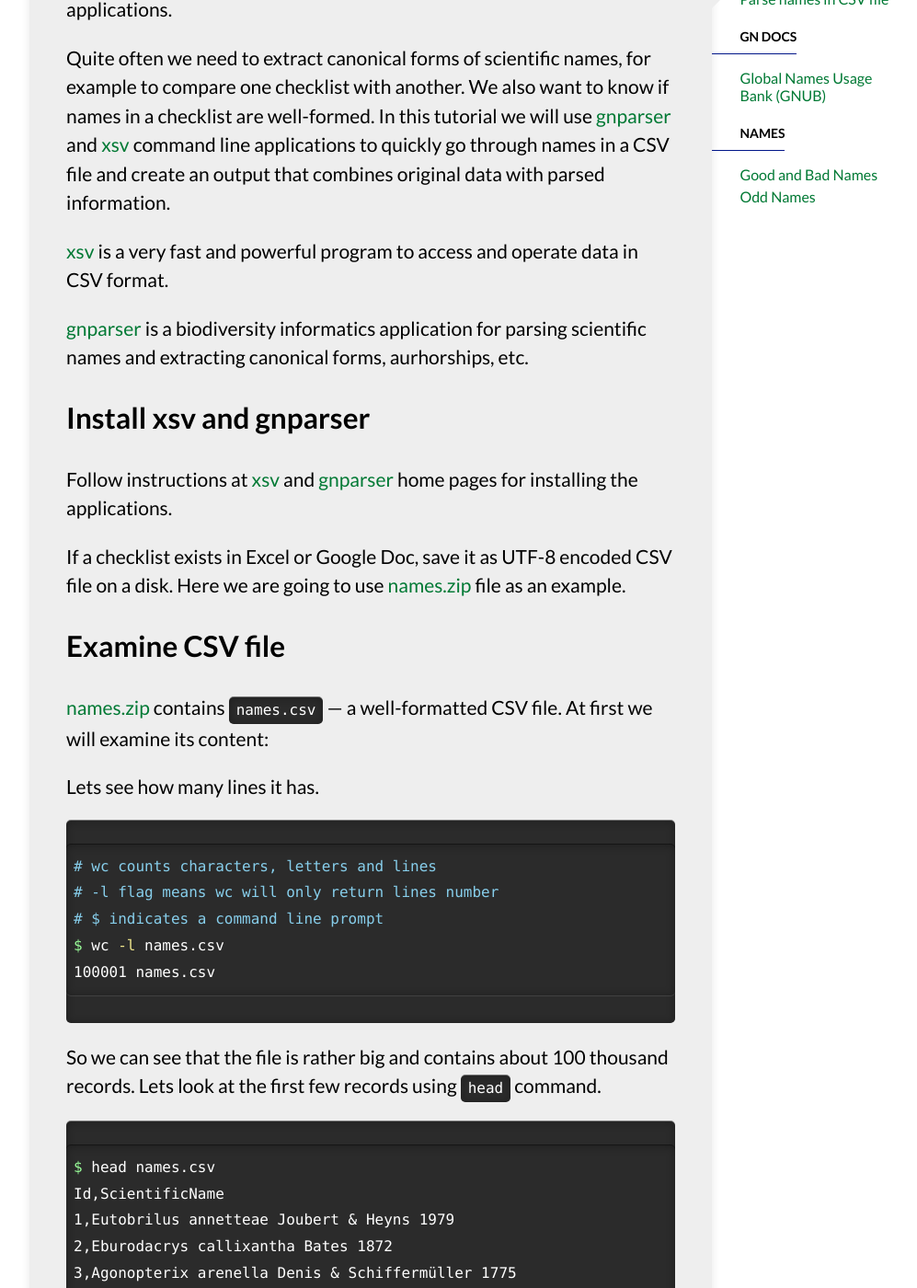
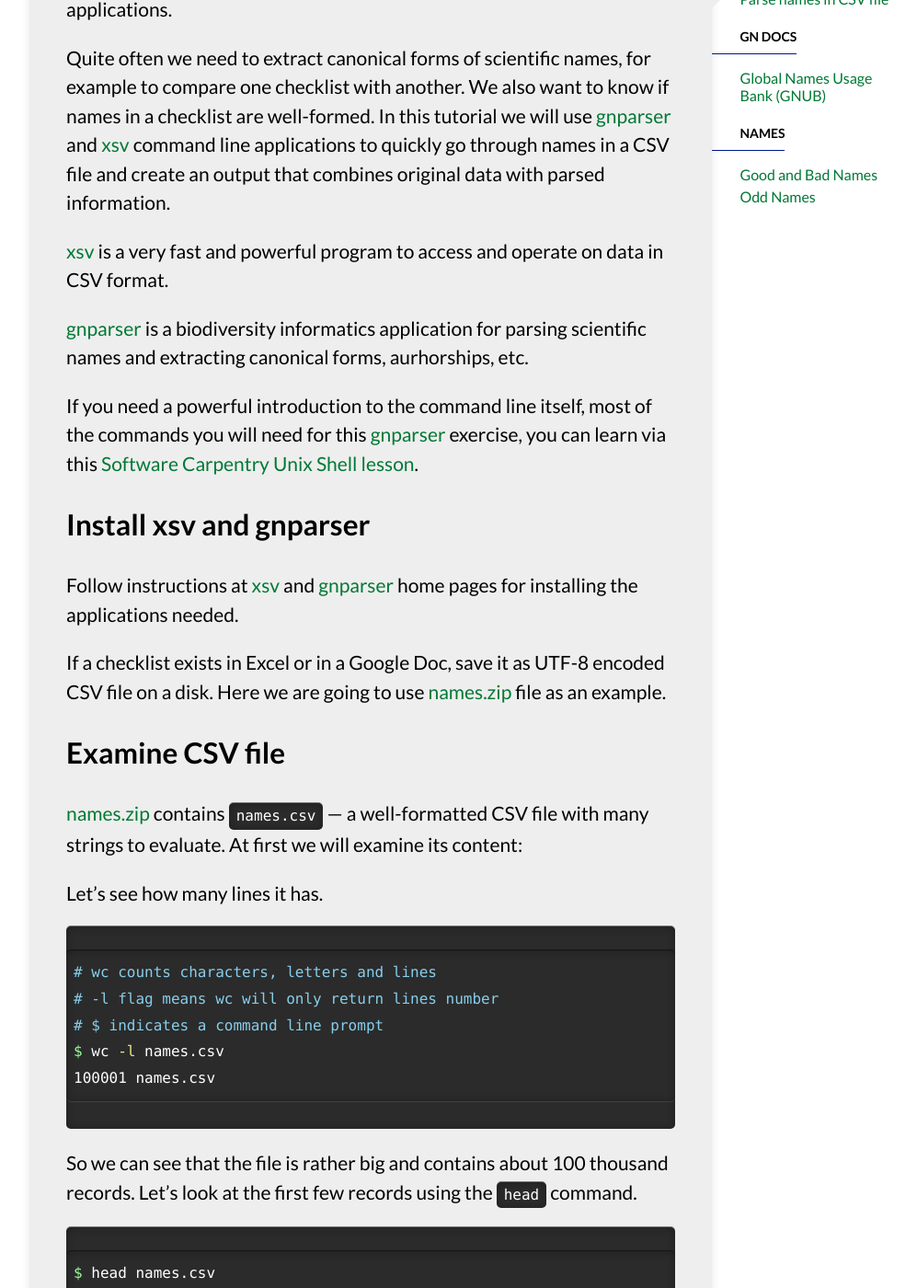
Before and after one commit to GlobalNamesArchitecture/GlobalNamesArchitecture.github.io, a Jekyll site: the page built from _docs/tut-xsv-gnparser.md, in a window 1280 px wide and 1400 px high, scrolled down 363 px. Shown: the whole window at 92% size, without its empty margins (139-1136 px from the left). Built offline with Jekyll 4.4.1, drawn with Linux system fonts in a browser that asks for light colours; nearby versions of some CDN libraries; some of the changed text lies outside the part shown.

Commit message:
Update tut-xsv-gnparser.md
added some text for you to consider adding.

````diff
--- a/_docs/tut-xsv-gnparser.md
+++ b/_docs/tut-xsv-gnparser.md
@@ -16,26 +16,29 @@ a checklist are well-formed. In this tutorial we will use [gnparser] and [xsv]
 command line applications to quickly go through names in a CSV file and create
 an output that combines original data with parsed information.
 
-[xsv] is a very fast and powerful program to access and operate data in
+[xsv] is a very fast and powerful program to access and operate on data in
 CSV format.
 
 [gnparser] is a biodiversity informatics application for parsing scientific
 names and extracting canonical forms, aurhorships, etc.
 
+If you need a powerful introduction to the command line itself, most of the commands you will need for this
+[gnparser] exercise, you can learn via this [Software Carpentry Unix Shell lesson](http://swcarpentry.github.io/shell-novice/).
+
 ## Install xsv and gnparser
 
 Follow instructions at [xsv][xsv install] and [gnparser][gnparser install] home
-pages for installing the applications.
+pages for installing the applications needed.
 
-If a checklist exists in Excel or Google Doc, save it as UTF-8 encoded CSV file
+If a checklist exists in Excel or in a Google Doc, save it as UTF-8 encoded CSV file
 on a disk.  Here we are going to use [names.zip] file as an example.
 
 ## Examine CSV file
 
-[names.zip] contains `names.csv` --- a well-formatted CSV file. At first we
+[names.zip] contains `names.csv` --- a well-formatted CSV file with many strings to evaluate. At first we
 will examine its content:
 
-Lets see how many lines it has.
+Let's see how many lines it has.
 
 ```bash
 # wc counts characters, letters and lines
@@ -46,7 +49,7 @@ $ wc -l names.csv
 ```
 
 So we can see that the file is rather big and contains about 100 thousand
-records.  Lets look at the first few records using ``head`` command.
+records.  Let's look at the first few records using the ``head`` command.
 
 ```bash
 $ head names.csv
@@ -71,7 +74,7 @@ are surrounded by quotes.
 ```
 
 To parse names in the file we have to extract the second CSV field with names,
-get rid of the header and remove quotes. We can use [xsv] application for such
+get rid of the header row and remove the quotes. We can use the [xsv] application for such
 task.
 
 [xsv] has many very useful commands. Here we are going to use `xsv select` and
@@ -100,13 +103,13 @@ Bruelia nawabi Ansari 1957
 `xsv fmt -t '\t'` changed output from comma-separated to tab-separated.
 
 Even if we have only one column, [xsv] still follows CSV format and surrounds
-names containing comma with double quotes. But if we change Comma Separated
-Format to Tab Separated Format, names with commas will not need to be
+names containing comma with double quotes. But, if we change Comma Separated
+Format to Tab Separated Format with that last command above, names with commas will not need to be
 surrounded with quotes.
 
 ## Parsing names
 
-Now we can use [gnparser] to parse the names from the whole file.
+Now the data are formatted so we can use [gnparser] to parse the names from the whole file.
 
 ```bash
 $ xsv select ScientificName names.csv|tail -n +2|xsv fmt -t '\t'|gnparser > parsed.csv
@@ -115,7 +118,7 @@ $ xsv select ScientificName names.csv|tail -n +2|xsv fmt -t '\t'|gnparser > pars
 ```
 
 [gnparser] returns parsed results in the exactly same order as the original
-file. Lets examine the parsing result.
+file. Let's examine the parsing result.
 
 ```bash
 $ wc -l parsed.csv
@@ -137,7 +140,7 @@ c93c5a7e-f873-5474-b201-6ff4db8db475,Melanopsis acanthicoides Hoernes 1876,2,Mel
 ```
 
 We discarded the first line with headers from names.csv. However [gnparser]
-inserted its own headers line, so we ended up with the same 100,001 lines. It means now we can merge the lines from `names.csv` and `parsed.csv` together.
+inserted its own headers line, so we ended up with the same 100,001 lines. It means now we can merge the lines from the orginal `names.csv` and new `parsed.csv` together.
 
 To achieve that we will use `paste` command.
 
@@ -180,7 +183,7 @@ paste -d ',' names.csv  parsed.csv|xsv select Id[0],ScientificName,Cardinality,C
 ## Examine final data
 
 Now we have a file that contains original data together with canonical form,
-name cardinality, and parsing quality. Lets try to search for a particular
+name cardinality, and parsing quality. Let's try to search for particular kinds of
 data.
 
 1. Find names that were parsed as trinomials.
@@ -243,7 +246,7 @@ data.
     448,Ophelina abranchiata NHM _ 1769,2,Ophelina abranchiata,4
     ```
 
-    If we want to find out why a name got Quality=4 we can parse it with more
+    If we want to find out why a name got Quality=4 we can parse it to show more
     details:
 
     ```bash
````
